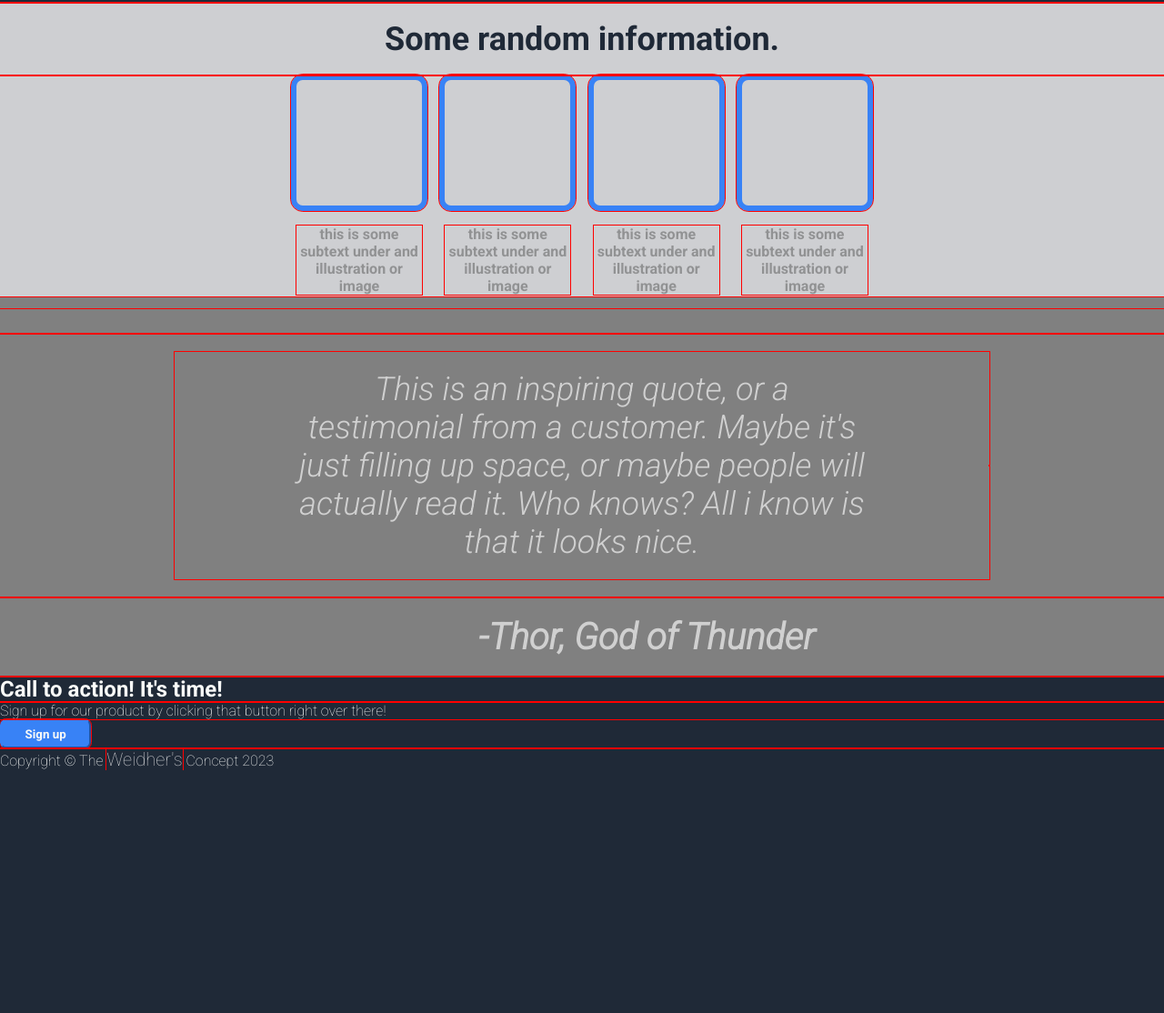
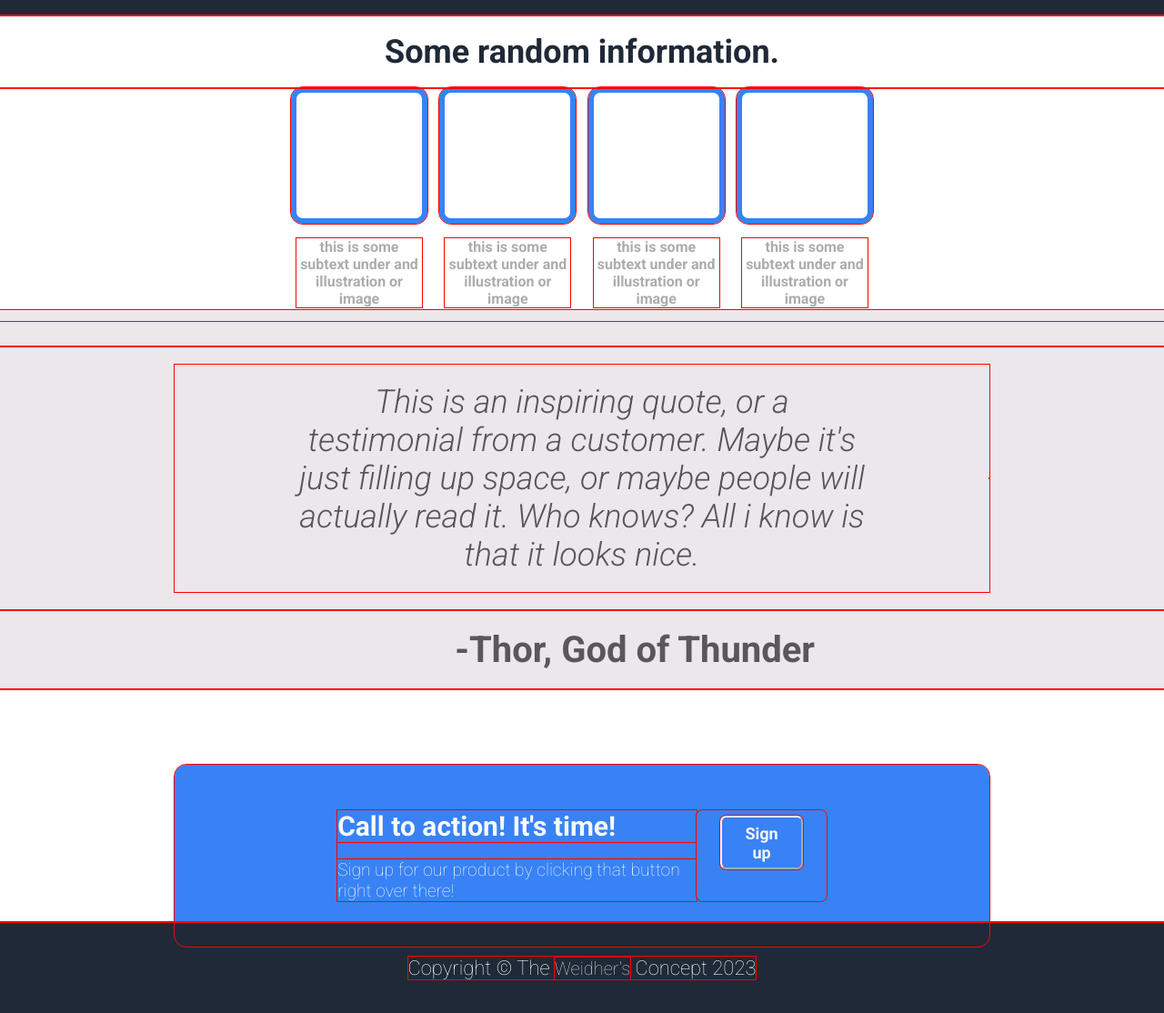
Before and after one commit to CrocoZloto/landingpage, a plain HTML site: page index.html in a window 1280 px wide. Shown: the part 462-1576 px from the top of the page at 91% size. Before the commit the page ends 1309 px from the top, so only its background shows below. Drawn offline with Linux system fonts and the light colour scheme.

Commit message:
Prototype of website, finished project.   Need to clean up the code a little.

```diff
--- a/index.html
+++ b/index.html
@@ -31,6 +31,7 @@
         <article>
           <section id="Home">
             <div class="container1">
+
             <div class="box_left">
             <h2 class="header1">This Website is awesome</h2>
             <p class="header1">
@@ -64,23 +65,34 @@
 
           <section id="cite">
             <p class="cite"><blockquote><i> This is an inspiring quote, or a testimonial from a customer. Maybe it's just filling up space, or maybe people will actually read it. Who knows? All i know is that it looks nice.</i></p> <br></blockquote>
-            <cite><b> -Thor, God of Thunder</b></cite>
+            <b> -Thor, God of Thunder</b>
           </section>
           </div>
         <section id="Contact">
+          <div class="contact">
+            <div class="frame">
             <div class="enroll">
-              <h2>Call to action! It's time!</h2>
+              <h2 class="call">Call to action! It's time!</h2>
+              <br>
               <p class="enroll">
                 Sign up for our product by clicking that button right over there!
               </p>
             </div>
-            <button class="signup">Sign up</button>
+            <div class="signup2">
+            <button class="signup2">Sign up</button>
+            </div>
+          </div>
+          </div>
           </section>
+
         </article>
       </main>
       <footer>
           <p class="author">Copyright &copy; The <a href="mailto:hege@example.com">Weidher's</a> Concept 2023
             </p>
       </footer>
+<!-- Underneath code makes live server not scrollable xd -->
+<!-- <div style="height: 9999px;" color="red"></div> -->
+
   </body>
 </html>
--- a/styles.css
+++ b/styles.css
@@ -3,10 +3,9 @@
   font-family: "Roboto", sans-serif;
   margin: 0;
   padding: 0;
-  outline: 1px solid red;
   background-color: #1f2937;
   color: #f9faf8;
-  scroll-behavior: smooth;
+  outline: 1px solid red;
 }
 
 nav.menu {
@@ -14,7 +13,9 @@ nav.menu {
   justify-content: space-between;
   align-items: center;
   padding: 20px 15%;
+
 }
+
 li {
   display: inline-flex;
   text-decoration: none;
@@ -29,7 +30,7 @@ a {
 }
 
 .logo {
-  font-size: 24px;
+  font-size: 36px;
   cursor: pointer;
   font-weight: bolder;
 }
@@ -39,20 +40,26 @@ a {
 .container1 {
   display: flex;
   align-items: center;
-  justify-content: space-between;
-  padding: 20px 15%;
+  padding: 30px 15%;
   height: 31vw;
+
+
 }
 
 h2.header1 {
   font-size: 48px;
   font-weight: bold;
   color: #f9faf8;
+
+
+
 }
 p.header1 {
   font-size: 18px;
   color: #e5e7eb;
   font-weight: normal;
+
+
 }
 button.signup {
   background-color: #3882f6;
@@ -60,9 +67,12 @@ button.signup {
   border-radius: 0.5vw;
   font-weight: bold;
   border-color: #3882f6;
+  cursor: pointer;
+
 }
 .box_left {
   flex: 1 1 0px;
+
 }
 p.placeholder {
   background-color: #cecfd248;
@@ -78,7 +88,7 @@ h2.info {
   font-size: 36px;
   padding: 1.5vw;
   color: #1f2937;
-  background-color: #cecfd2;
+  background-color: white;
 }
 .squares {
   display: flex;
@@ -87,17 +97,17 @@ h2.info {
   padding: 20px 25% 10%;
   height: 20vw;
   margin-bottom: -50px;
-  background-color: #cecfd2;
+  background-color: white;
 }
 .square {
   height: 150px;
   width: 150px;
   border: 6px solid #3882f6;
   border-radius: 1vw;
-  background-color: #cecfd2;
+  background-color: white;
 }
 p.description {
-  background-color: #cecfd2;
+  background-color: WHITE;
   color: #47484873;
   font-weight: bold;
   display: flex;
@@ -109,8 +119,8 @@ p.description {
 p.cite,
 blockquote,
 i {
-  background-color: grey;
-  color: rgba(255, 255, 255, 0.632);
+  background-color: #EBE7EB;
+  color: rgba(0, 0, 0, 0.632);
   text-align: center;
   font-size: 36px;
   display: flex;
@@ -120,8 +130,8 @@ i {
 }
 cite,
 b {
-  background-color: grey;
-  color: rgba(255, 255, 255, 0.632);
+  background-color: #EBE7EB;
+  color: rgba(3, 3, 3, 0.632);
 }
 b {
   display: flex;
@@ -130,3 +140,45 @@ b {
   padding: 20px 30%;
   font-weight: bolder;
 }
+.contact{
+  height: 20vw;
+  justify-content: center;
+  align-items: center;
+  background-color: #ffffff;
+  padding: 20px 15%;
+
+}
+.frame{
+  display: flex;
+  padding: 50px 20%;
+  justify-content: space-between;
+  margin-top:7%;
+  border-radius: 1vw;
+  background-color: #3882f6;
+}
+h2.call, br, p.enroll, .signup2, .enroll{
+   background-color: #3882f6;
+
+}
+.signup2{
+  background-color: #3882f6;
+  padding: 0.5vw 2vw;
+  border-radius: 0.5vw;
+  font-weight: bold;
+  border-color: white;
+  font-size: 18px;
+  cursor: pointer;
+}
+h2.call{
+   font-size: 30px;
+}
+p.enroll{
+  font-size: larger;
+}
+footer{
+  height: 100px;
+  display: flex;
+  justify-content: center;
+  align-items: center;
+  font-size: 22px;
+}
```
